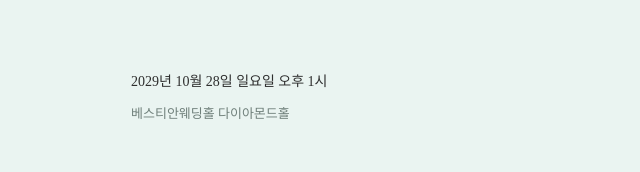
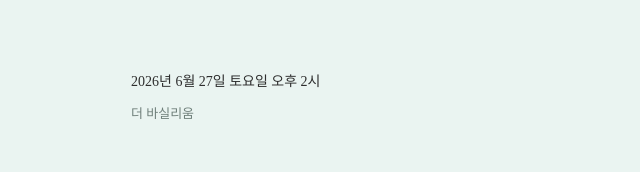
Before and after one commit to hong-xxi/wedding-invitation, a React (Vite) app: page / in a window 1280 px wide. Shown: the part 1079-1251 px from the top of the page, without its empty margins (319-959 px from the left). Built offline with nearby package versions, Linux system fonts and the light colour scheme; the HTML template or start-up script is replaced by a standard one.

Commit message:
Update info

```diff
--- a/src/data/invitation.ts
+++ b/src/data/invitation.ts
@@ -1,9 +1,9 @@
 export const invitation = {
-    groom: "박정호",
-    bride: "김수진",
+    groom: "김수환",
+    bride: "홍혜진",
 
-    dateText: "2029년 10월 28일 일요일 오후 1시",
-    venue: "베스티안웨딩홀 다이아몬드홀",
+    dateText: "2026년 6월 27일 토요일 오후 2시",
+    venue: "더 바실리움",
 
     message: [
       "혼들림 없는 믿음의 첫걸음을",
@@ -15,7 +15,7 @@
     ],
 
     accounts: {
-      groom: "국민은행 000000-00-000000",
-      bride: "신한은행 000-000-000000",
+      groom: "국민은행 ",
+      bride: "우리은행 1002-762-616743",
     },
   };
```
